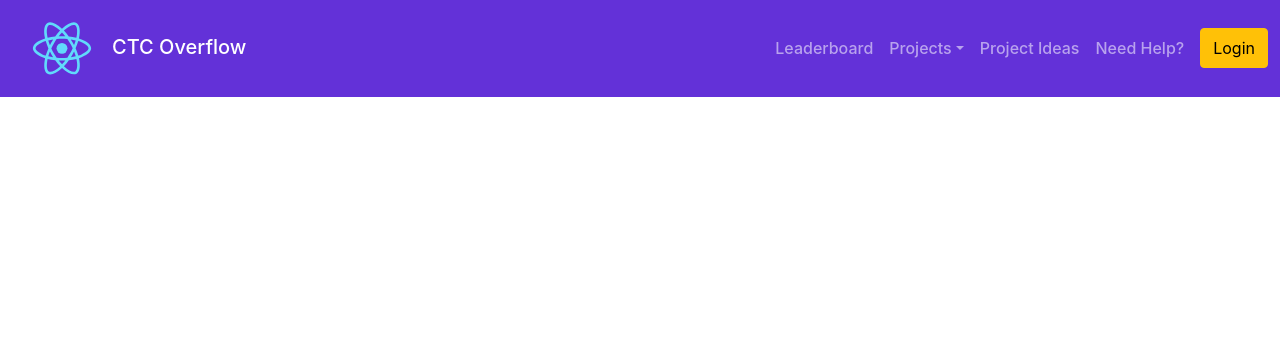
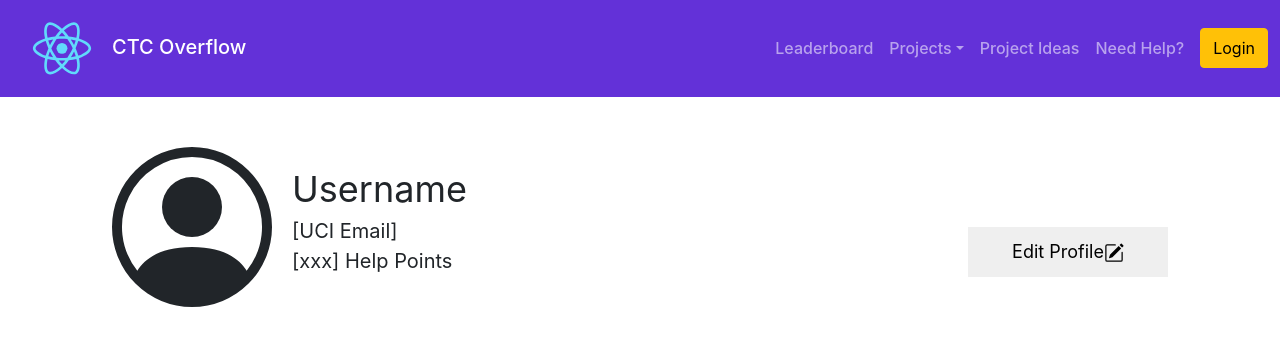
Before and after one commit to ctc-uci/bp-stack-overflow, a React (Create React App) app in the folder client/: page /profile in a window 1280 px wide. Shown: the top 346 px of the page. Built offline with nearby package versions, Linux system fonts and the light colour scheme.

Commit message:
Add basic profile page layout

```diff
--- a/client/src/App.jsx
+++ b/client/src/App.jsx
@@ -9,6 +9,7 @@ import Help from './pages/Help';
 import Home from './pages/Home/Home';
 import Leaderboard from './pages/Leaderboard';
 import ProjectSubmission from './pages/ProjectSubmission';
+import Profile from './pages/Profile/Profile'
 import './App.css';
 import logo from './logo.svg';
 
@@ -123,6 +124,7 @@ function App() {
           <Route path="/leaderboard" element={<Leaderboard />} />
           <Route path="/project-submission" element={<ProjectSubmission />} />
           <Route path="/help" element={<Help />} />
+          <Route path="/profile" element={<Profile/>}/>
         </Routes>
       </BrowserRouter>
     </div>
--- /dev/null
+++ b/client/src/pages/Profile/Profile.css
@@ -0,0 +1,43 @@
+.avatar {
+  height: 160px;
+  width: 160px;
+}
+
+.avatarContainer {
+  display: flex;
+}
+
+.profileBanner{
+  display: flex;
+  justify-content: space-between;
+  padding: 50px 100px 50px 100px;
+}
+
+.avatarText {
+  padding-top: 15px;
+  margin-left: 20px;
+  display: flex;
+  flex-direction: column;
+}
+
+.avatarName {
+  font-size: 36px;
+  font-weight: 700px;
+}
+
+.avatarSub {
+  font-size: 20px;
+}
+
+.editProfileButton{
+  margin-top: 80px;
+  height: 50px;
+  width: 200px;
+  font-size: 18px;
+  border: none;
+}
+
+.editProfileButton:hover {
+  background-color: #6331d8;
+  color: white;
+}
--- /dev/null
+++ b/client/src/pages/Profile/Profile.jsx
@@ -0,0 +1,38 @@
+import React from 'react';
+import { Container, Button} from 'react-bootstrap';
+import './Profile.css'
+
+function Profile() {
+  return (
+    <div>
+      <Container fluid className="vh 100">
+        <div class="profileBanner">
+          <div class="avatarContainer">
+          <div class="avatar">
+              <svg xmlns="http://www.w3.org/2000/svg" width="100%" height="100%" fill="currentColor" class="bi bi-person-circle" viewBox="0 0 16 16">
+                <path d="M11 6a3 3 0 1 1-6 0 3 3 0 0 1 6 0z"/>
+                <path fill-rule="evenodd" d="M0 8a8 8 0 1 1 16 0A8 8 0 0 1 0 8zm8-7a7 7 0 0 0-5.468 11.37C3.242 11.226 4.805 10 8 10s4.757 1.225 5.468 2.37A7 7 0 0 0 8 1z"/>
+              </svg>
+          </div>
+            <div class="avatarText">
+              <text class="avatarName">Username</text>
+              <text class="avatarSub">[UCI Email]</text>
+              <text class="avatarSub">[xxx] Help Points</text>
+            </div>
+          </div>
+
+
+            <button class="editProfileButton">
+              Edit Profile
+              <svg xmlns="http://www.w3.org/2000/svg" width="20" height="20" fill="currentColor" class="bi bi-pencil-square" viewBox="0 0 16 16">
+                <path d="M15.502 1.94a.5.5 0 0 1 0 .706L14.459 3.69l-2-2L13.502.646a.5.5 0 0 1 .707 0l1.293 1.293zm-1.75 2.456-2-2L4.939 9.21a.5.5 0 0 0-.121.196l-.805 2.414a.25.25 0 0 0 .316.316l2.414-.805a.5.5 0 0 0 .196-.12l6.813-6.814z"/>
+                <path fill-rule="evenodd" d="M1 13.5A1.5 1.5 0 0 0 2.5 15h11a1.5 1.5 0 0 0 1.5-1.5v-6a.5.5 0 0 0-1 0v6a.5.5 0 0 1-.5.5h-11a.5.5 0 0 1-.5-.5v-11a.5.5 0 0 1 .5-.5H9a.5.5 0 0 0 0-1H2.5A1.5 1.5 0 0 0 1 2.5v11z"/>
+            </svg>
+            </button>
+        </div>
+      </Container>
+    </div>
+  );
+}
+
+export default Profile;
```
Also changed, not shown: 2 other files (tests, documents, lock files or other folders).
